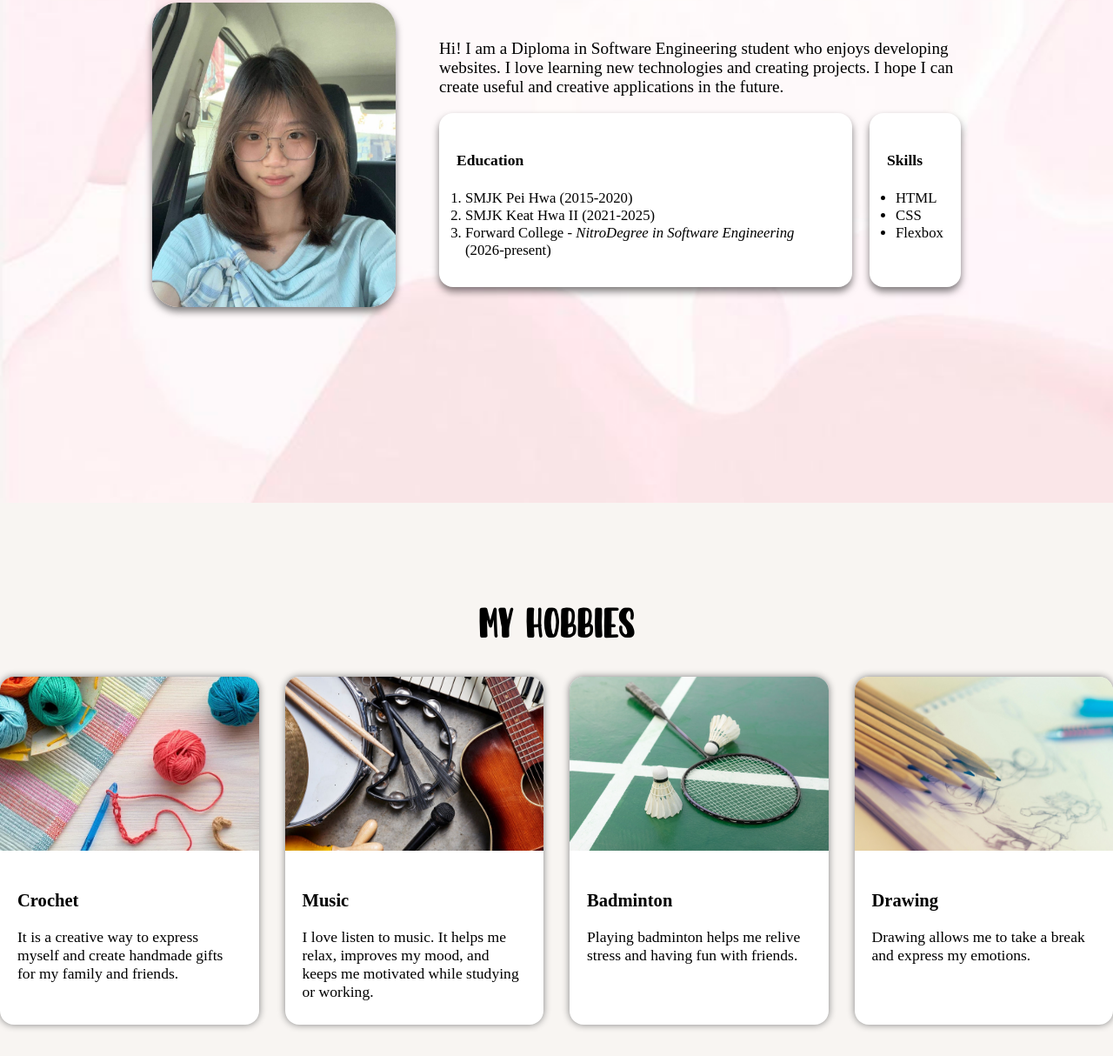
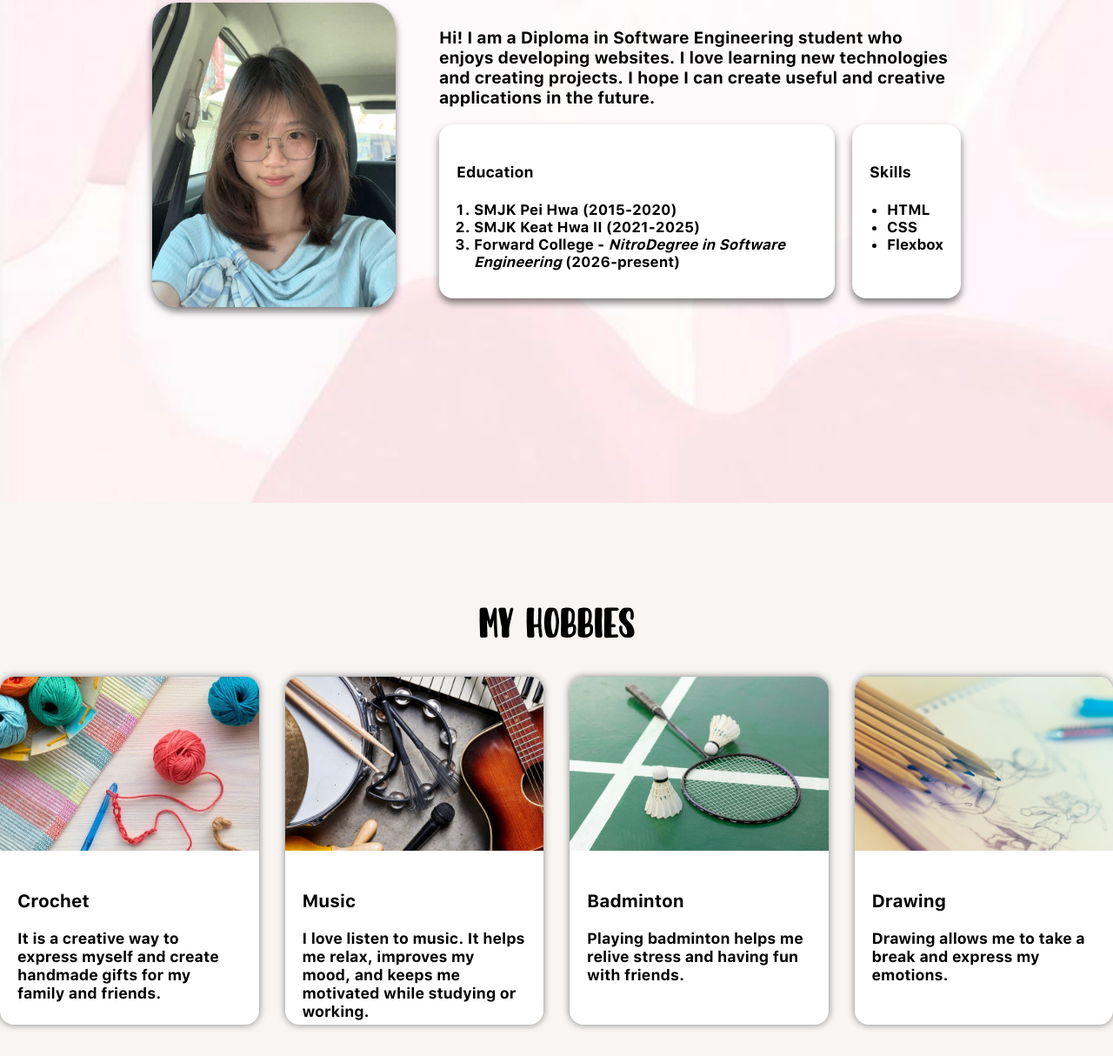
Before and after one commit to eyyy08/Pro-Portfolio, a plain HTML site: page index.html in a window 1280 px wide. Shown: the part 1022-2236 px from the top of the page at 87% size. Drawn offline with Linux system fonts and the light colour scheme; some icons are missing.

Commit message:
fourth commit

```diff
--- a/index.html
+++ b/index.html
@@ -302,7 +302,7 @@
         <div class="card">
           <img src="assets/crochet-card.webp" alt="crochet" />
           <div class="des">
-            <h3>Crochet</h3>
+            <h3><b>Crochet</b></h3>
             <p>
               It is a creative way to express myself and create handmade gifts
               for my family and friends.
@@ -313,7 +313,7 @@
         <div class="card">
           <img src="assets/music-card.jpg" alt="music" />
           <div class="des">
-            <h3>Music</h3>
+            <h3><b>Music</b></h3>
             <p>
               I love listen to music. It helps me relax, improves my mood, and
               keeps me motivated while studying or working.
@@ -324,7 +324,7 @@
         <div class="card">
           <img src="assets/badminton-card.webp" alt="badminton" />
           <div class="des">
-            <h3>Badminton</h3>
+            <h3><b>Badminton</b></h3>
             <p>
               Playing badminton helps me relive stress and having fun with
               friends.
@@ -335,7 +335,7 @@
         <div class="card">
           <img src="assets/draw-card.jpg" alt="drawing" />
           <div class="des">
-            <h3>Drawing</h3>
+            <h3><b>Drawing</b></h3>
             <p>Drawing allows me to take a break and express my emotions.</p>
           </div>
         </div>
--- a/styleyy.css
+++ b/styleyy.css
@@ -8,6 +8,11 @@
   src: url(assets/Brother\ Signature.otf);
 }
 
+@font-face {
+  font-family: "sf";
+  src: url(assets/SF-Pro-Text-Bold.otf);
+}
+
 * {
   box-sizing: border-box;
   scroll-behavior: smooth;
@@ -15,6 +20,7 @@
 
 body {
   margin: 0;
+  font-family: "sf", sans-serif;
 }
 
 /* ----------header---------- */
@@ -128,6 +134,7 @@ body {
   height: 100vh;
   background-size: cover;
   display: flex;
+  align-items: center;
   justify-content: center;
   align-items: center;
   gap: 50px;
@@ -178,7 +185,7 @@ body {
 
 .other ul,
 ol {
-  padding-left: 10px;
+  padding-left: 20px;
 }
 
 #section2 img {
@@ -462,7 +469,7 @@ footer {
   }
 
   .description {
-    font-size: 1.3rem;
+    font-size: 1.1rem;
   }
 
   .other {
@@ -516,7 +523,7 @@ footer {
   }
 
   .card img {
-    height: 200px;
+    height: 155px;
   }
 
   /* ----------section4---------- */
```
Also changed, not shown: assets/SF-Pro-Text-Bold.otf (added).
